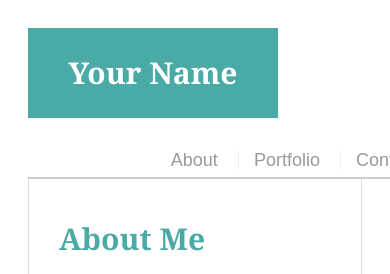
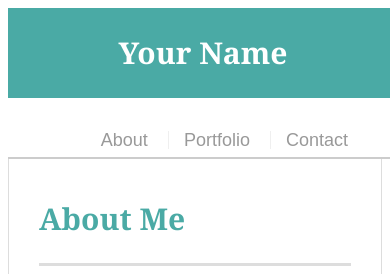
Before and after one commit to Burtonpinckney/Responsive-Portfolio, a plain HTML site: page index.html in a window 390 px wide. Shown: the top 274 px of the page. Drawn offline with Linux system fonts and the light colour scheme.

Commit message:
Tweeked media queries

```diff
--- a/style.css
+++ b/style.css
@@ -217,48 +217,22 @@ body {
   }
 
   @media only screen and (max-width: 980px) {
-      .wrapper {
-          width: 100%;
-          padding: 20px;
-      }
+    nav {
+      margin-right: 30px;
+  }
 
-      #header {
-          width: 100%;
-      }
+  }
 
-      .container {
-          width:100%
-      }
+
   @media only screen and (max-width: 768px) {
-      .wrapper {
-          width: 100%;
-          padding: 20px;
-      }
+    nav {
+      margin-right: 50px;
+  }
+  }
 
-      #header {
-          width: 100%;
-      }
-
-      .container {
-          width: 100%;
-      }
 
    @media only screen and (max-width: 640px) {
-       .wrapper {
-           width: 100%;
-           padding: 20px;
-       }
-
-       #header {
-           position: static;
-           width: 100%;
-       }
-        .container {
-            width: 100%;
-       }
-
+    #logo {
+      width: 100%;
     }
-
-    }
-
   }
```
